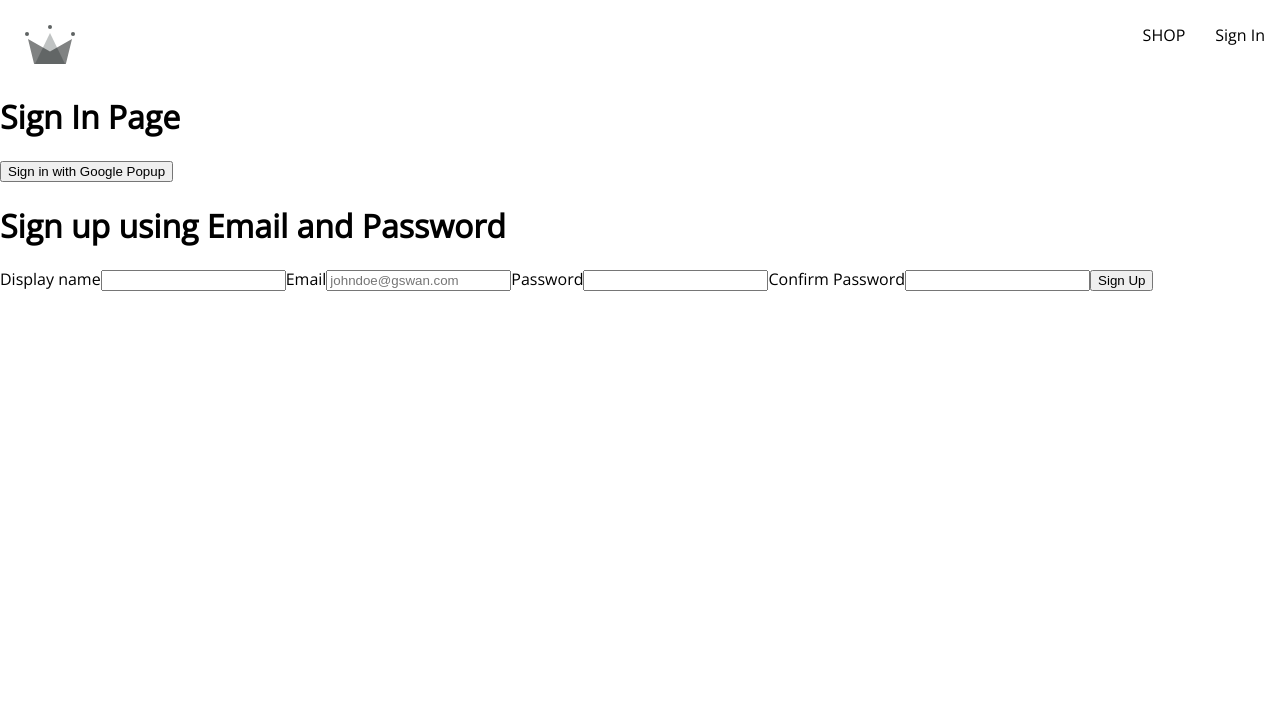
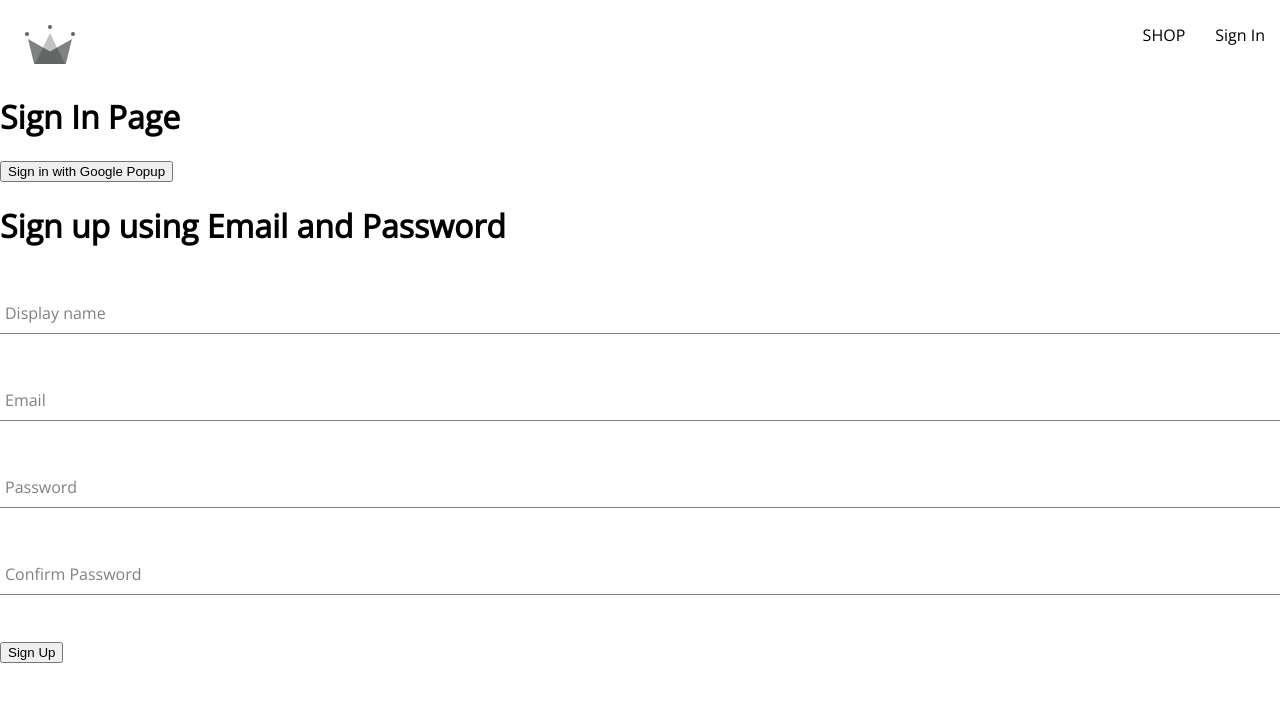
Before and after one commit to Ryan-F3107/uniqlol-clothing, a React (Create React App) app: page /sign-in in a window 1280 px wide. Shown: the top 702 px of the page. Built offline with nearby package versions, Linux system fonts and the light colour scheme.

Commit message:
sign up form styling

```diff
--- /dev/null
+++ b/src/components/form-input/form-input.component.jsx
@@ -0,0 +1,14 @@
+import './form-input.styles.scss';
+//spread the other values in the input field as otherProps
+const FormInput = ({label, ...otherProps}) => {
+    return(
+        <div className="group">
+            <input className="form-input" {...otherProps}/>
+            { label && //if label exists
+            (<label className={`${otherProps.value.length ? 'shrink': ''} form-input-label`}>{label}</label>
+            )}
+
+        </div>
+    )
+}
+export default FormInput;
--- /dev/null
+++ b/src/components/form-input/form-input.styles.scss
@@ -0,0 +1,54 @@
+$sub-color: grey;
+$main-color: black;
+
+@mixin shrinkLabel {
+  top: -14px;
+  font-size: 12px;
+  color: $main-color;
+}
+
+.group {
+  position: relative;
+  margin: 45px 0;
+
+  .form-input {
+    background: none;
+    background-color: white;
+    color: $sub-color;
+    font-size: 18px;
+    padding: 10px 10px 10px 5px;
+    display: block;
+    width: 100%;
+    border: none;
+    border-radius: 0;
+    border-bottom: 1px solid $sub-color;
+    margin: 25px 0;
+
+    &:focus {
+      outline: none;
+    }
+
+    &:focus ~ .form-input-label {
+      @include shrinkLabel();
+    }
+  }
+
+  input[type='password'] {
+    letter-spacing: 0.3em;
+  }
+
+  .form-input-label {
+    color: $sub-color;
+    font-size: 16px;
+    font-weight: normal;
+    position: absolute;
+    pointer-events: none;
+    left: 5px;
+    top: 10px;
+    transition: 300ms ease all;
+
+    &.shrink {
+      @include shrinkLabel();
+    }
+  }
+}
--- a/src/components/sign-up-form/sign-up-form.component.jsx
+++ b/src/components/sign-up-form/sign-up-form.component.jsx
@@ -1,5 +1,6 @@
 import { useState } from "react";
 import { createAuthUserFromEmailandPassword, createUserDocumentFromAuth } from "../../utils/firebase/firebase.utils";
+import FormInput from "../form-input/form-input.component";
 
 const DefaultFormFields = {
     displayName: '',
@@ -12,7 +13,7 @@
     const [formFields, setFormFields] = useState(DefaultFormFields);
     const { displayName, email, password, confirmPassword } = formFields;
 
-    const resetFormFields = () =>{
+    const resetFormFields = () => {
         setFormFields(DefaultFormFields);
     }
 
@@ -26,7 +27,7 @@
         }
         try {
             const { user } = createAuthUserFromEmailandPassword(email, password);
-            console.log('user: ',user)
+            console.log('user: ', user)
             await createUserDocumentFromAuth(user, { displayName })
             resetFormFields();
         } catch (error) {
@@ -51,17 +52,41 @@
             </h1>
             {/* name attribute is used in input tag to link the input tags value to the attribute in defaultFormFields object */}
             <form onSubmit={handleSubmit}>
-                <label>Display name</label>
-                <input type='text' required onChange={handleChange} name="displayName" value={displayName} />
+                <FormInput
+                    label={'Display name'}
+                    type='text'
+                    required
+                    onChange={handleChange}
+                    name="displayName"
+                    value={displayName}
+                />
 
-                <label>Email</label>
-                <input type="email" placeholder="johndoe@gswan.com" required onChange={handleChange} name="email" value={email} />
+                <FormInput
+                    label={'Email'}
+                    type="email"
+                    required
+                    onChange={handleChange}
+                    name="email"
+                    value={email}
+                />
 
-                <label>Password</label>
-                <input type="password" required onChange={handleChange} name="password" value={password} />
+                <FormInput
+                    label={'Password'}
+                    type="password"
+                    required onChange={handleChange}
+                    name="password"
+                    value={password}
+                />
 
-                <label>Confirm Password</label>
-                <input type="password" required onChange={handleChange} name="confirmPassword" value={confirmPassword} />
+                <FormInput
+                    label={'Confirm Password'}
+                    type="password"
+                    required
+                    onChange={handleChange}
+                    name="confirmPassword"
+                    value={confirmPassword}
+                />
+
                 <button type='submit'>Sign Up</button>
             </form>
         </div>
```
